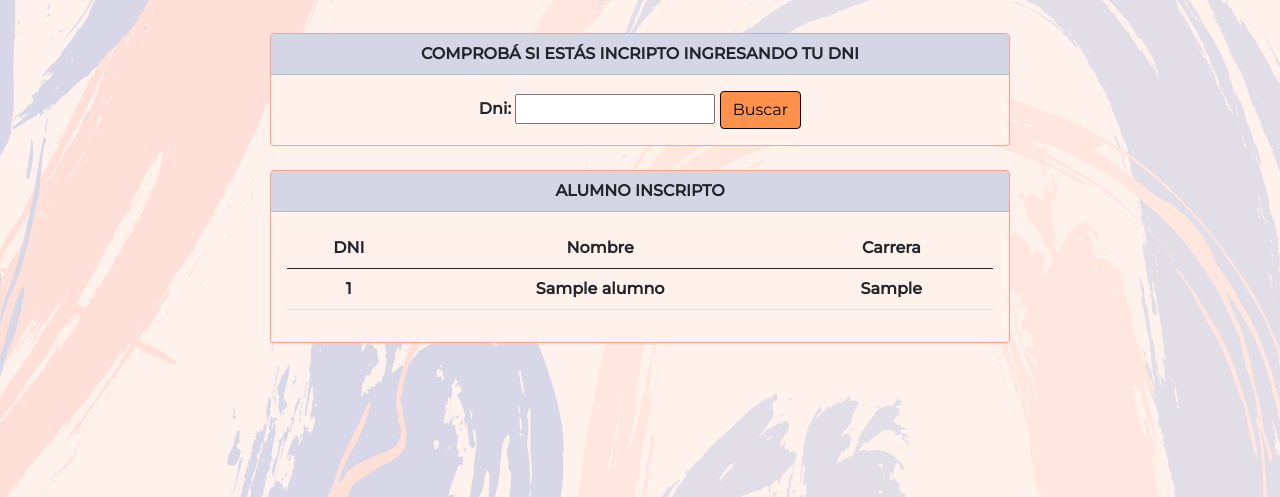
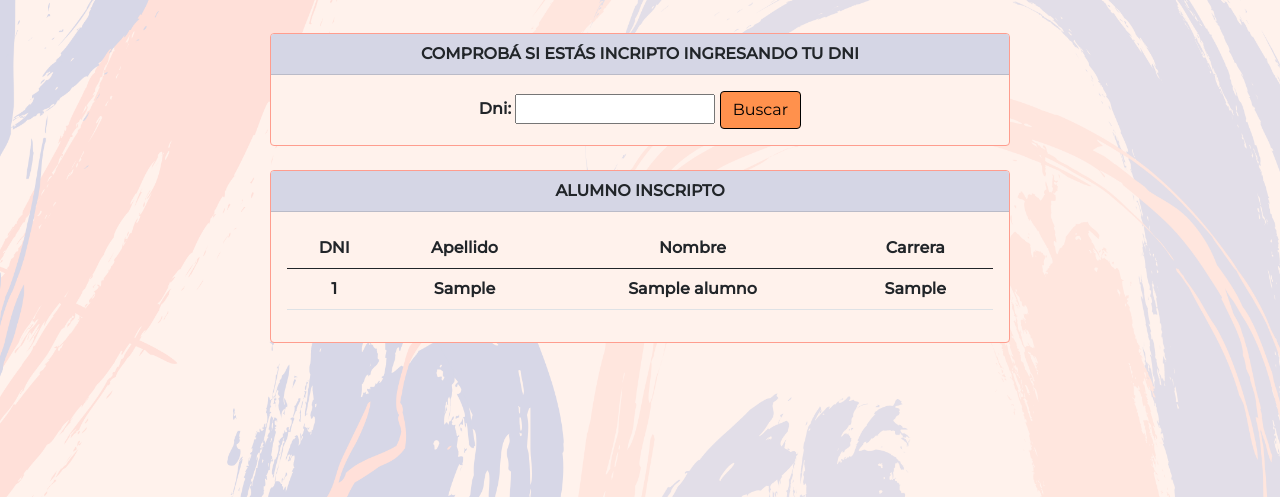
Before and after one commit to matiE98/tutorias-inscripciones, a Django app: page / in a window 1280 px wide. Shown: the part 235-732 px from the top of the page. Run offline with Django 4.2, Linux system fonts and the light colour scheme; tables that the repository leaves empty hold one stand-in row (values such as "Sample post").

```diff
--- a/inscriptos/models.py
+++ b/inscriptos/models.py
@@ -2,8 +2,9 @@ from django.db import models
 
 class Alumno(models.Model):
     dni = models.IntegerField(primary_key=True)
+    apellido = models.CharField(max_length=250, null=False, default='sin_apellido')
     nombre = models.CharField(max_length=250, null=False, default='sin_nombre')
-    carrera = models.CharField(max_length=5, null=False, default='sin_carrera')
+    carrera = models.CharField(max_length=30, null=False, default='sin_carrera')
 
     def __str__(self):
         return self.dni
--- a/templates/paginas/inicio.html
+++ b/templates/paginas/inicio.html
@@ -31,6 +31,7 @@
                 <thead>
                     <tr>
                         <th scope="col">DNI</th>
+                        <th scope="col">Apellido</th>
                         <th scope="col">Nombre</th>
                         <th scope="col">Carrera</th>
                     </tr>
@@ -39,6 +40,7 @@
                     {% for alumno in alumnos %}
                     <tr>
                         <td>{{ alumno.dni }}</td>
+                        <td>{{ alumno.apellido }}</td>
                         <td>{{ alumno.nombre }}</td>
                         <td>{{ alumno.carrera }}</td>
                     </tr>
```
Also changed, not shown: inscriptos/migrations/0001_initial.py.
